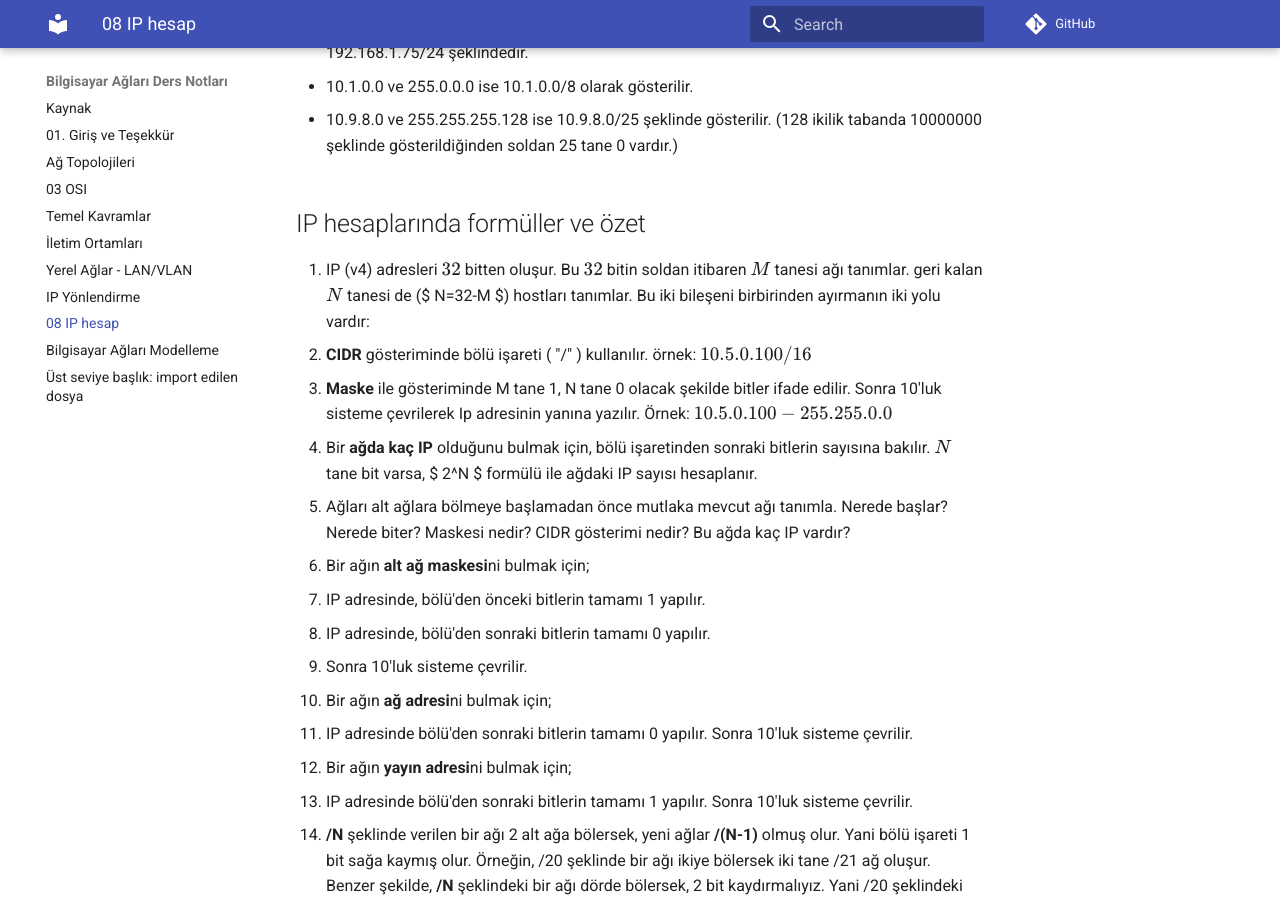
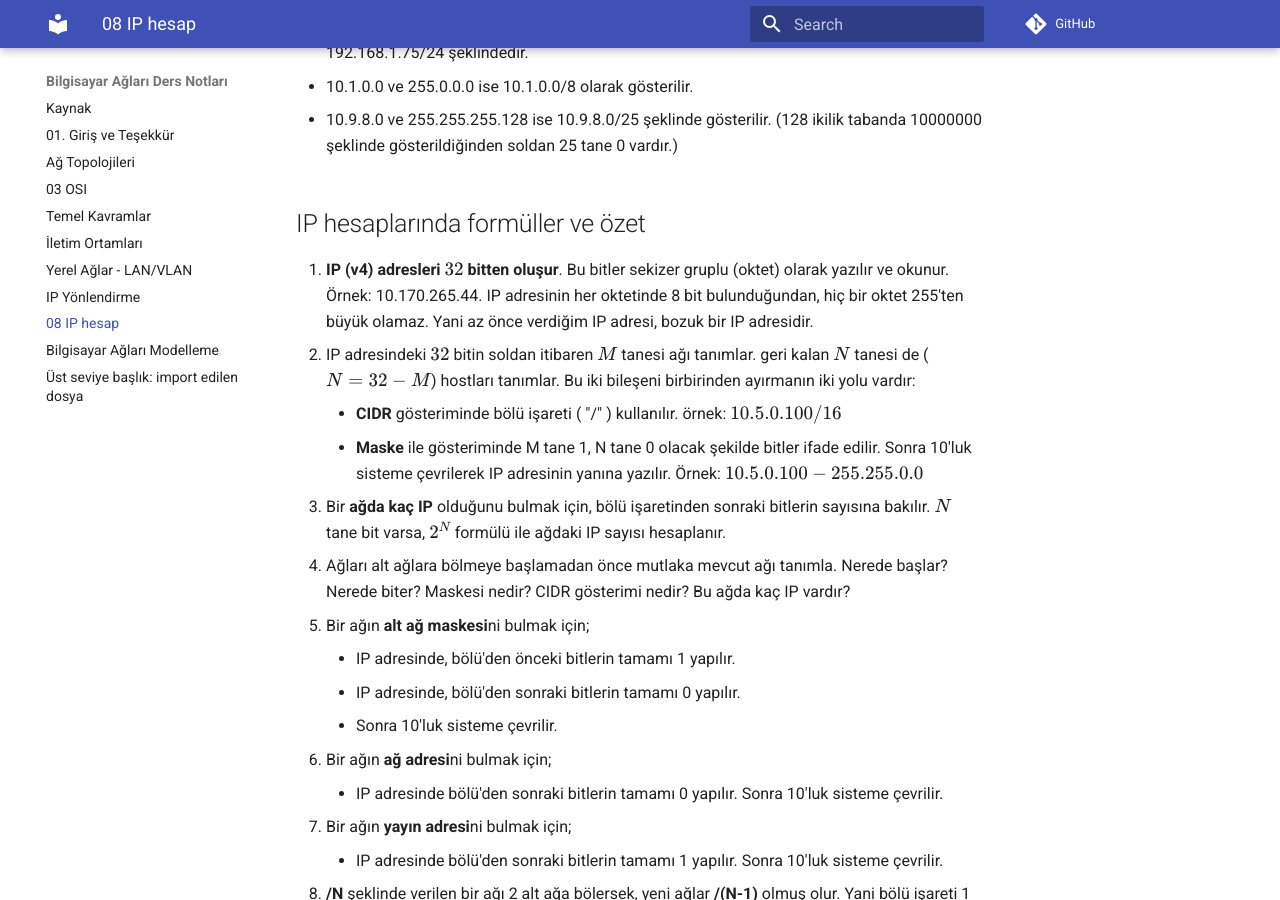
Before and after one commit to ozalpmurat/BilgisayarAglari-Kitap, an MkDocs documentation site: the page built from docs/08-IP_hesap.md, in a window 1280 px wide and 900 px high, scrolled down 8173 px. Built offline with MkDocs 1.6.1 and Material for MkDocs 9.7.7, drawn with Linux system fonts in a browser that asks for light colours; comment, search, counter and statistics services are not loaded.

Commit message:
ip hesap ve readme düzenleme

```diff
--- a/docs/08-IP_hesap.md
+++ b/docs/08-IP_hesap.md
@@ -226,19 +226,20 @@ adresinin sağına \"/\" işareti konulup bölünen bit numarası yazılır.
     tane 0 vardır.)
 
 ## IP hesaplarında formüller ve özet
-1. IP (v4) adresleri $32$ bitten oluşur. Bu $32$ bitin soldan itibaren $M$ tanesi ağı tanımlar. geri kalan $N$ tanesi de ($ N=32-M $) hostları tanımlar. Bu iki bileşeni birbirinden ayırmanın iki yolu vardır:
-   * **CIDR** gösteriminde bölü işareti ( "/" ) kullanılır. örnek: $10.5.0.100/16$
-   * **Maske** ile gösteriminde M tane 1, N tane 0 olacak şekilde bitler ifade edilir. Sonra 10'luk sisteme çevrilerek Ip adresinin yanına yazılır. Örnek: $10.5.0.100 - 255.255.0.0$
-1. Bir **ağda kaç IP** olduğunu bulmak için, bölü işaretinden sonraki bitlerin sayısına bakılır. $N$ tane bit varsa, $ 2^N $ formülü ile ağdaki IP sayısı hesaplanır.
+1. **IP (v4) adresleri $32$ bitten oluşur**. Bu bitler sekizer gruplu (oktet) olarak yazılır ve okunur. Örnek: 10.170.265.44. IP adresinin her oktetinde 8 bit bulunduğundan, hiç bir oktet 255'ten büyük olamaz. Yani az önce verdiğim IP adresi, bozuk bir IP adresidir.
+1. IP adresindeki $32$ bitin soldan itibaren $M$ tanesi ağı tanımlar. geri kalan $N$ tanesi de ($N=32-M$) hostları tanımlar. Bu iki bileşeni birbirinden ayırmanın iki yolu vardır:
+    * **CIDR** gösteriminde bölü işareti ( "/" ) kullanılır. örnek: $10.5.0.100/16$
+    * **Maske** ile gösteriminde M tane 1, N tane 0 olacak şekilde bitler ifade edilir. Sonra 10'luk sisteme çevrilerek IP adresinin yanına yazılır. Örnek: $10.5.0.100 - 255.255.0.0$
+1. Bir **ağda kaç IP** olduğunu bulmak için, bölü işaretinden sonraki bitlerin sayısına bakılır. $N$ tane bit varsa, $2^N$ formülü ile ağdaki IP sayısı hesaplanır.
 1. Ağları alt ağlara bölmeye başlamadan önce mutlaka mevcut ağı tanımla. Nerede başlar? Nerede biter? Maskesi nedir? CIDR gösterimi nedir? Bu ağda kaç IP vardır?
 1. Bir ağın **alt ağ maskesi**ni bulmak için;
-   * IP adresinde, bölü'den önceki bitlerin tamamı 1 yapılır.
-   * IP adresinde, bölü'den sonraki bitlerin tamamı 0 yapılır.
-   * Sonra 10'luk sisteme çevrilir.
+    * IP adresinde, bölü'den önceki bitlerin tamamı 1 yapılır.
+    * IP adresinde, bölü'den sonraki bitlerin tamamı 0 yapılır.
+    * Sonra 10'luk sisteme çevrilir.
 1. Bir ağın **ağ adresi**ni bulmak için;
-   * IP adresinde bölü'den sonraki bitlerin tamamı 0 yapılır. Sonra 10'luk sisteme çevrilir.
+    * IP adresinde bölü'den sonraki bitlerin tamamı 0 yapılır. Sonra 10'luk sisteme çevrilir.
 1. Bir ağın **yayın adresi**ni bulmak için;
-   * IP adresinde bölü'den sonraki bitlerin tamamı 1 yapılır. Sonra 10'luk sisteme çevrilir.
+    * IP adresinde bölü'den sonraki bitlerin tamamı 1 yapılır. Sonra 10'luk sisteme çevrilir.
 1. **/N** şeklinde verilen bir ağı 2 alt ağa bölersek, yeni ağlar **/(N-1)** olmuş olur. Yani bölü işareti 1 bit sağa kaymış olur. Örneğin, /20 şeklinde bir ağı ikiye bölersek iki tane /21 ağ oluşur. Benzer şekilde, **/N** şeklindeki bir ağı dörde bölersek, 2 bit kaydırmalıyız. Yani /20 şeklindeki ağ dörde bölünürse elimizde 4 tane /22 ağ oluşur.
 
 
```
Also changed, not shown: README.md (+24 -1 lines).
